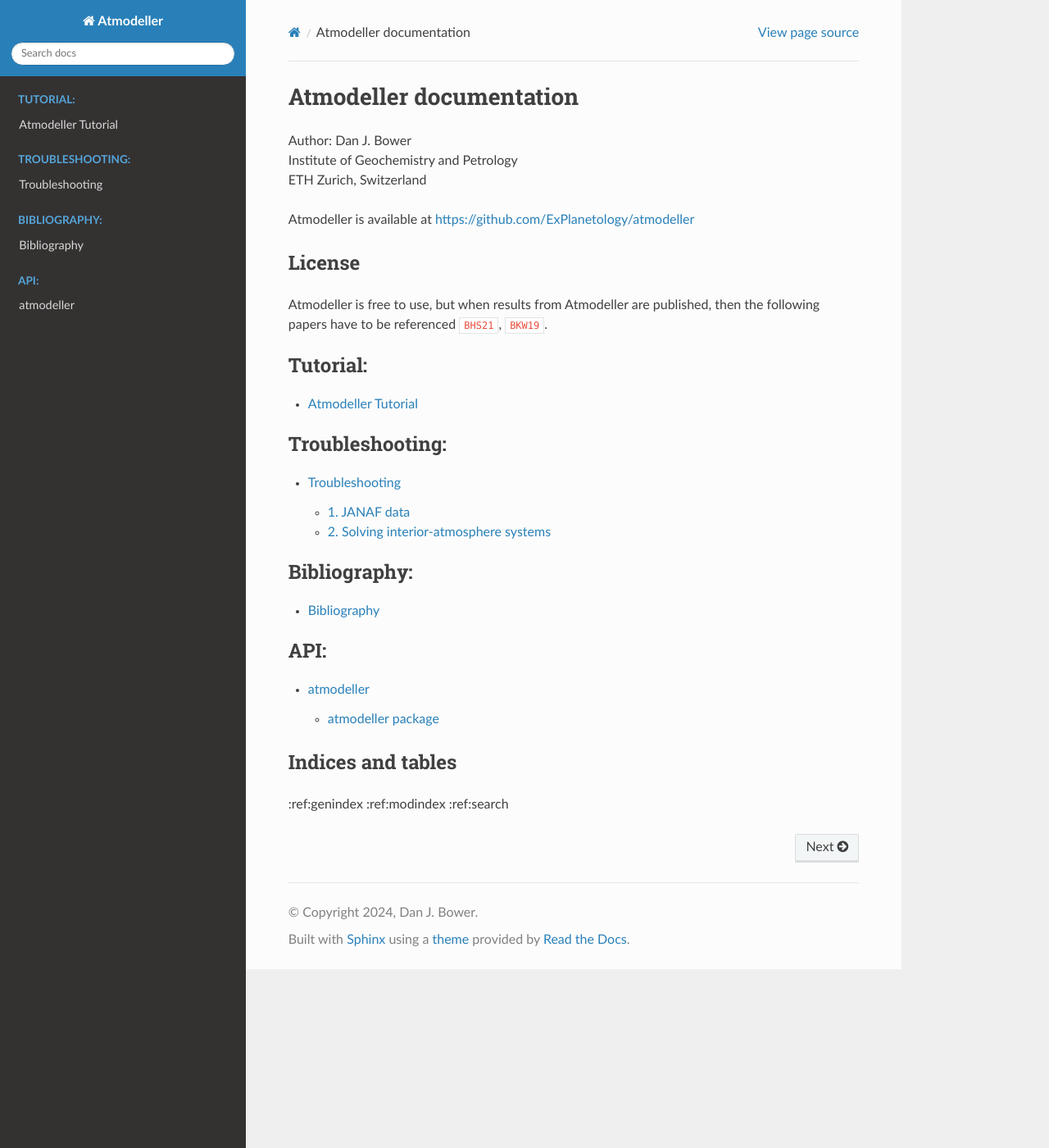
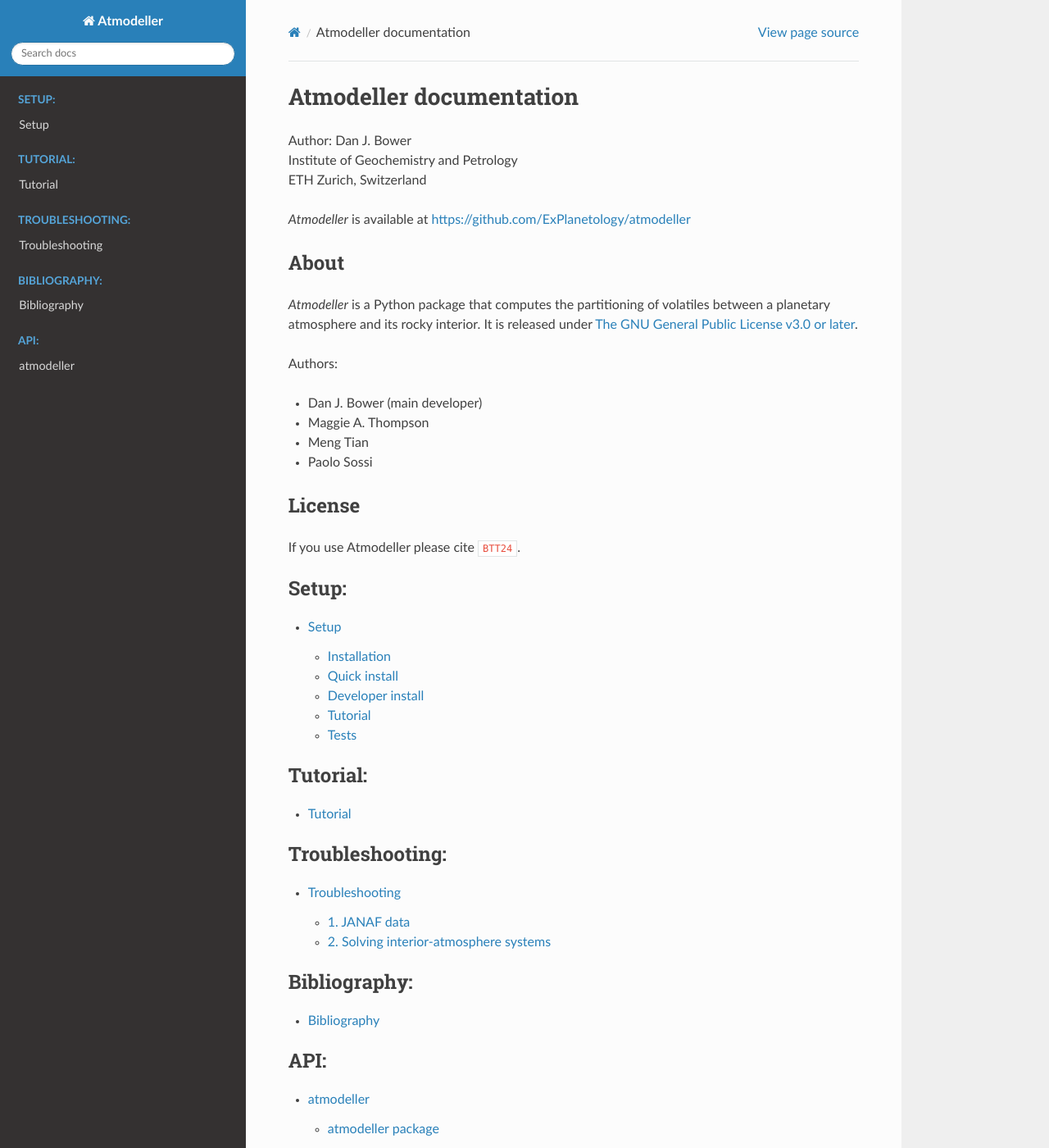
Before and after one commit to kaustubhhakim/atmodeller, a Sphinx documentation site: the page built from docs/index.rst, in a window 1280 px wide and 1400 px high. Shown: the whole window at 82% size. Built offline with Sphinx 7.4.7 and the Read the Docs theme 2.0.0, drawn with Linux system fonts in a browser that asks for light colours; cross-references to code outside the pages are shown as plain code.

Commit message:
More documentation

```diff
--- a/docs/conf.py
+++ b/docs/conf.py
@@ -55,7 +55,10 @@ html_theme = "sphinx_rtd_theme"
 # relative to this directory. They are copied after the builtin static files,
 # so a file named "default.css" will overwrite the builtin "default.css".
 html_static_path = ["_static"]
+
 numfig = True
+
+pygments_style = "sphinx"
 
 # Napoleon settings
 napoleon_google_docstring = True
--- a/docs/index.rst
+++ b/docs/index.rst
@@ -5,19 +5,35 @@ Atmodeller documentation
 | Institute of Geochemistry and Petrology
 | ETH Zurich, Switzerland
 
-Atmodeller is available at https://github.com/ExPlanetology/atmodeller
+*Atmodeller* is available at https://github.com/ExPlanetology/atmodeller
+
+About
+-----
+*Atmodeller* is a Python package that computes the partitioning of volatiles between a planetary atmosphere and its rocky interior. It is released under `The GNU General Public License v3.0 or later <https://www.gnu.org/licenses/gpl-3.0.en.html>`_.
+
+Authors:
+
+* Dan J. Bower (main developer)
+* Maggie A. Thompson
+* Meng Tian
+* Paolo Sossi
 
 License
 -------
 
-Atmodeller is free to use, but when results from Atmodeller are published, then the following papers have to be referenced
-:cite:p:`BHS21`, :cite:p:`BKW19`.
+If you use Atmodeller please cite :cite:t:`BTT24`.
+
+.. toctree::
+   :maxdepth: 2
+   :caption: Setup:
+
+   setup.rst
 
 .. toctree::
    :maxdepth: 2
    :caption: Tutorial:
 
-   Tutorial.rst
+   tutorial.rst
 
 .. toctree::
    :maxdepth: 2
--- a/docs/refs.bib
+++ b/docs/refs.bib
@@ -11,18 +11,29 @@
   archiveprefix = {arXiv},
   doi           = {https://doi.org/10.1051/0004-6361/201935710},
   eprint        = {1904.08300},
-  file          = {:2019/2019_bower_aa.pdf:PDF},
   primaryclass  = {astro-ph.EP},
 }
 
-@Article{BHS21,
+@Article{BHS22,
   author  = {Dan J. Bower and Kaustubh Hakim and Patrick Sanan and Paolo A. Sossi},
   journal = {The Planetary Science Journal},
   title   = {Retention of water in terrestrial magma oceans and carbon-rich early atmospheres},
   year    = {2022},
-  month   = apr,
+  month   = {Apr},
   number  = {4},
   pages   = {93},
   volume  = {3},
+  primaryClass = {astro-ph.EP},
+  adsurl = {https://ui.adsabs.harvard.edu/abs/2022PSJ.....3...93B},
+  adsnote = {Provided by the SAO/NASA Astrophysics Data System},
+  archivePrefix = {arXiv},
+  eprint = {2110.08029},
   doi     = {https://doi.org/10.3847/PSJ/ac5fb1},
 }
+
+@Article{BTT24,
+  author  = {Dan J. Bower and Maggie A. Thompson and Meng Tian and Paolo A. Sossi},
+  journal = {Astrophysical Journal},
+  title   = {Diversity of rocky planet atmospheres in the {C}-{H}-{O}-{N}-{S}-{Cl} system with interior dissolution},
+  year    = {2024},
+}
--- /dev/null
+++ b/docs/setup.rst
@@ -0,0 +1,47 @@
+Setup
+=====
+
+Installation
+------------
+
+*Atmodeller* is a Python package that can be installed on a variety of platforms (e.g. Mac, Windows, Linux).
+
+Quick install
+-------------
+
+The instructions are given in terms of terminal commands for a Mac, but equivalents exist for other systems.
+
+Navigate to a location on your computer and obtain the *Atmodeller* source code::
+
+    git clone git@github.com:ExPlanetology/atmodeller.git
+    cd atmodeller
+
+The basic procedure is to install *Atmodeller* into an environment. For example, if you are using a Conda distribution to create Python environments (`Anaconda <https://www.anaconda.com/download>`_ is recommended), create a new environment to install *Atmodeller*. *Atmodeller* requires Python >= 3.10::
+
+    conda create -n atmodeller python
+    conda activate atmodeller
+
+Install Atmodeller into the environment, where you can include the ``-e`` option if you want an `editable install <https://setuptools.pypa.io/en/latest/userguide/development_mode.html>`_::
+
+    pip install .
+
+You can load the tutorials by specifying the path to the Jupyter notebook. For example, the first tutorial can be loaded with::
+
+    jupyter notebook notebooks/1_basics.ipynb
+
+You may need to *trust* the notebook before it will run.
+
+Developer install
+-----------------
+
+See `this setup guide <https://gist.github.com/djbower/c66474000029730ac9f8b73b96071db3>`_ to set up your system to develop *Atmodeller* using `VS Code <https://code.visualstudio.com>`_ and `Poetry <https://python-poetry.org>`_.
+
+Tutorial
+--------
+
+Several Jupyter notebook tutorials are provided in `notebooks/`.
+
+Tests
+-----
+
+You can confirm that all tests pass by running ``pytest`` in the root directory of *Atmodeller*. Please add more tests if you add new features. Note that ``pip install .`` in the *Quick install* instructions will not install ``pytest`` so you will need to install ``pytest`` separately.
```
Also changed, not shown: README.md (+1 -49 lines), docs/tutorial.rst (renamed from docs/Tutorial.rst, +6 -2 lines).
